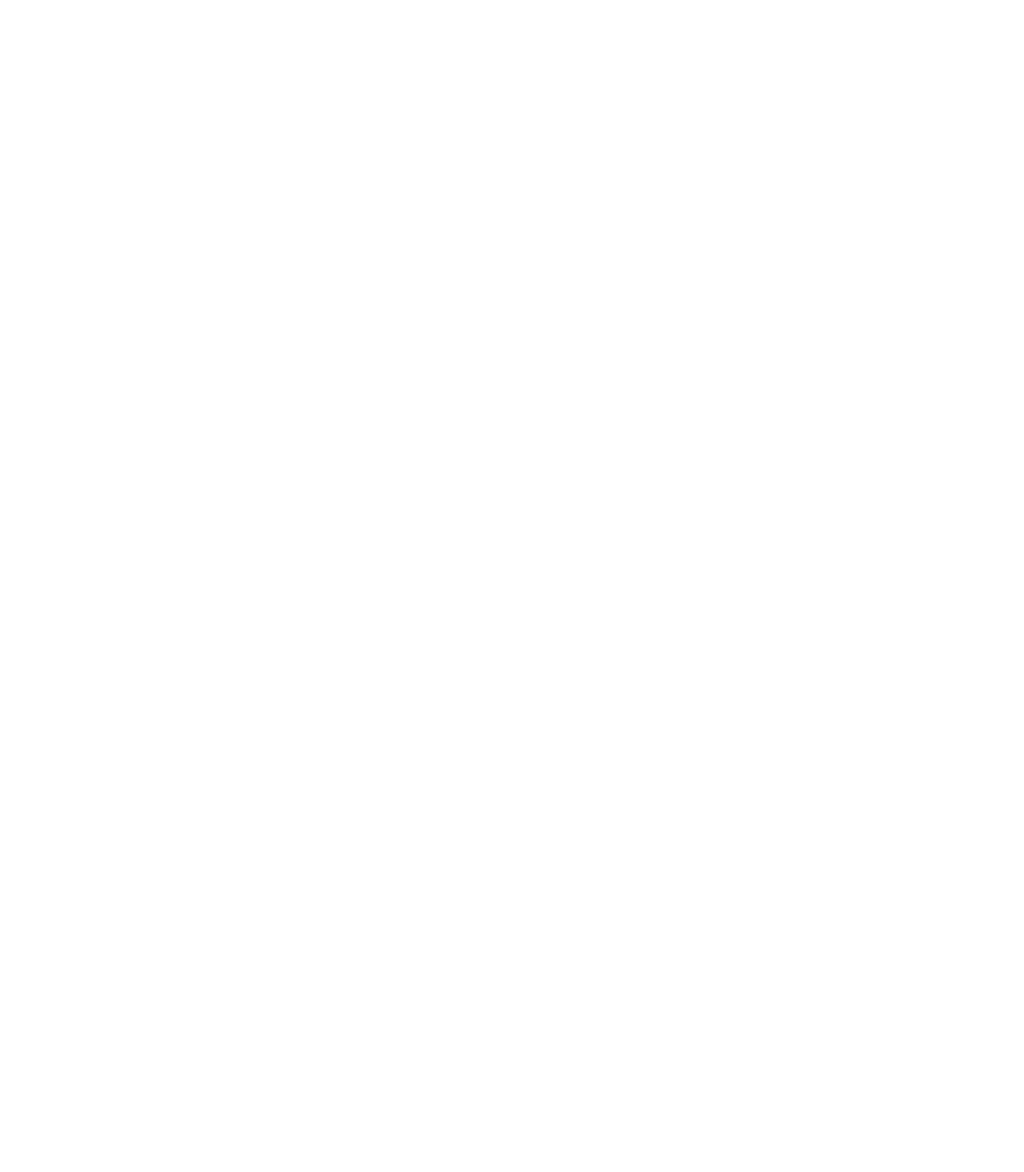
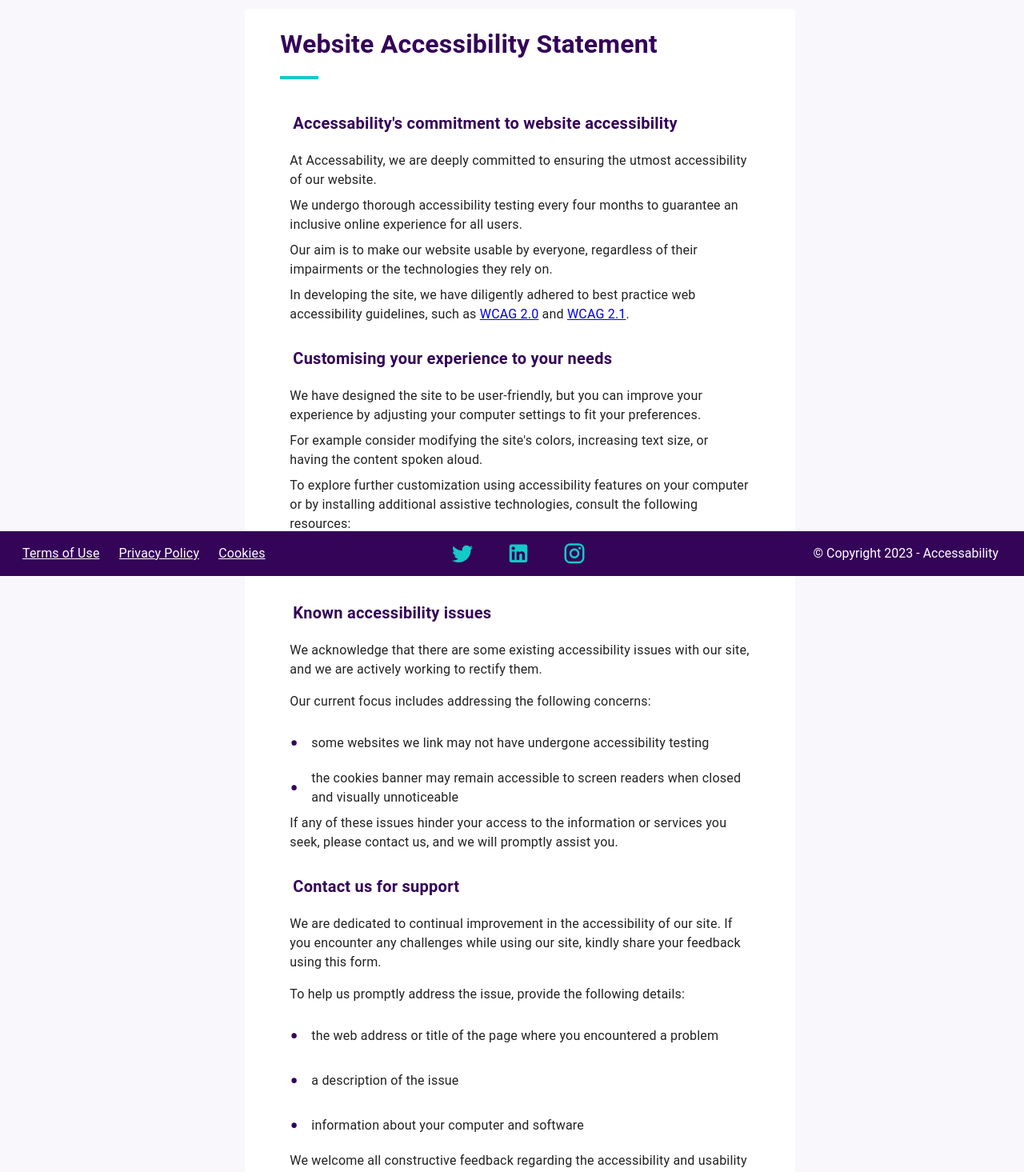
Before and after one commit to luisalvarez246/accessability, a Vue app in the folder frontend/: page /accessibility in a window 1280 px wide. Before the commit this address had no page. Shown: the part 80-1545 px from the top of the page at 80% size. Before the commit the page ends 800 px from the top, so only its background shows below. Built offline with nearby package versions, Linux system fonts and the light colour scheme.

Commit message:
accessibility view content and style

```diff
--- a/frontend/src/layouts/default/AppBar.vue
+++ b/frontend/src/layouts/default/AppBar.vue
@@ -83,7 +83,7 @@ import { useRouter } from 'vue-router';
 const drawer = ref(false);
 
 const navItems = [
-  { label: 'Accessibility', to: '/accessability' },
+  { label: 'Accessibility', to: '/accessibility' },
   { label: 'About us', to: '/about-us' },
   { label: 'Register your site', to: '/register' },
 ];
--- a/frontend/src/router/index.js
+++ b/frontend/src/router/index.js
@@ -12,9 +12,9 @@ const routes = [
         component: () => import('@/views/HomeView.vue'),
       },
       {
-        path: '/accessability',
-        name: 'Accessability',
-        component: () => import('@/views/AccessabilityView.vue'),
+        path: '/accessibility',
+        name: 'Accessibility',
+        component: () => import('@/views/AccessibilityView.vue'),
       },
       {
         path: '/about-us',
--- a/frontend/src/views/AccessabilityView.vue
+++ /dev/null
@@ -1,3 +0,0 @@
-<template>
-    <h2 class="text-center mt-10">Accessability View</h2>
-</template>
--- /dev/null
+++ b/frontend/src/views/AccessibilityView.vue
@@ -0,0 +1,164 @@
+<template>
+  <div class="main-container pl-5 py-6">
+    <v-container class="accessibility-container">
+      <v-card class="accessibility-card" variant="flat">
+        <h1
+          class="font-weight-bold text-navbar underline pl-5 py-5 mx-6"
+        >
+          Website Accessibility Statement
+        </h1>
+        <v-list class="py-5 mx-6 text-left">
+          <v-list-item>
+            <v-list-item-title class="font-weight-bold text-navbar text-h6 pl-5 py-4"
+              >Accessability's commitment to website
+              accessibility</v-list-item-title
+            >
+            <v-list-item>
+              At Accessability, we are deeply committed to ensuring the utmost
+              accessibility of our website.
+            </v-list-item>
+            <v-list-item>
+              We undergo thorough accessibility testing every four months to
+              guarantee an inclusive online experience for all users.
+            </v-list-item>
+            <v-list-item>
+              Our aim is to make our website usable by everyone, regardless of
+              their impairments or the technologies they rely on.
+            </v-list-item>
+            <v-list-item>
+              In developing the site, we have diligently adhered to best
+              practice web accessibility guidelines, such as
+              <a
+                href="https://www.w3.org/TR/WCAG20/"
+                aria-describedby="new-window-1"
+                rel="no-follow"
+                >WCAG 2.0</a
+              >
+              and
+              <a
+                href="https://www.w3.org/TR/WCAG21/"
+                aria-describedby="new-window-1"
+                rel="no-follow"
+                >WCAG 2.1</a
+              >.
+            </v-list-item>
+          </v-list-item>
+
+          <v-list-item>
+            <v-list-item-title class="font-weight-bold text-navbar text-h6 pl-5 py-4"
+              >Customising your experience to your needs</v-list-item-title
+            >
+            <v-list-item>
+              We have designed the site to be user-friendly, but you can improve
+              your experience by adjusting your computer settings to fit your
+              preferences.
+            </v-list-item>
+            <v-list-item>
+              For example consider modifying the site's colors, increasing text
+              size, or having the content spoken aloud.
+            </v-list-item>
+            <v-list-item>
+              To explore further customization using accessibility features on
+              your computer or by installing additional assistive technologies,
+              consult the following resources:
+            </v-list-item>
+            <v-list-item>
+              Web Accessibility Initiative's
+              <a
+                href="https://www.w3.org/WAI/users/browsing"
+                aria-describedby="new-window-1"
+                rel="nofollow"
+                >Better Web Browsing: Tips for Customizing your Computer</a
+              >.
+            </v-list-item>
+          </v-list-item>
+
+          <v-list-item>
+            <v-list-item-title class="font-weight-bold text-navbar text-h6 pl-5 py-4"
+              >Known accessibility issues</v-list-item-title
+            >
+            <v-list-item>
+              We acknowledge that there are some existing accessibility issues
+              with our site, and we are actively working to rectify them.
+            </v-list-item>
+            <v-list-item>
+              Our current focus includes addressing the following concerns:
+            </v-list-item>
+            <v-list-item class="custom-list-item">
+              some websites we link may not have undergone accessibility testing
+            </v-list-item>
+            <v-list-item class="custom-list-item">
+              the cookies banner may remain accessible to screen readers when
+              closed and visually unnoticeable
+            </v-list-item>
+            <v-list-item>
+              If any of these issues hinder your access to the information or
+              services you seek, please contact us, and we will promptly assist
+              you.
+            </v-list-item>
+          </v-list-item>
+
+          <v-list-item>
+            <v-list-item-title class="font-weight-bold text-navbar text-h6 pl-5 py-4"
+              >Contact us for support</v-list-item-title
+            >
+            <v-list-item>
+              We are dedicated to continual improvement in the accessibility of
+              our site. If you encounter any challenges while using our site,
+              kindly share your feedback using this form.
+            </v-list-item>
+            <v-list-item>
+              To help us promptly address the issue, provide the following
+              details:
+            </v-list-item>
+            <v-list-item class="custom-list-item">
+              the web address or title of the page where you encountered a
+              problem
+            </v-list-item>
+            <v-list-item class="custom-list-item">
+              a description of the issue
+            </v-list-item>
+            <v-list-item class="custom-list-item">
+              information about your computer and software
+            </v-list-item>
+            <v-list-item>
+              We welcome all constructive feedback regarding the accessibility
+              and usability of our site and assure you that we will thoroughly
+              consider and act upon it.
+            </v-list-item>
+          </v-list-item>
+        </v-list>
+      </v-card>
+    </v-container>
+  </div>
+</template>
+
+<style scoped>
+.accessibility-container {
+  max-width: 80ch;
+  letter-spacing: 0.0125rem;
+}
+
+.underline {
+  position: relative;
+}
+
+h1.underline::after {
+  background: #14cac9;
+  bottom: 0;
+  content: "";
+  display: block;
+  height: 0.25rem;
+  left: 5;
+  position: absolute;
+  width: 3rem;
+}
+
+.custom-list-item::before {
+  content: "•";
+  margin-right: 1rem;
+  color: #340458;
+  font-size: 2rem;
+  vertical-align: text-top;
+}
+</style>
```
